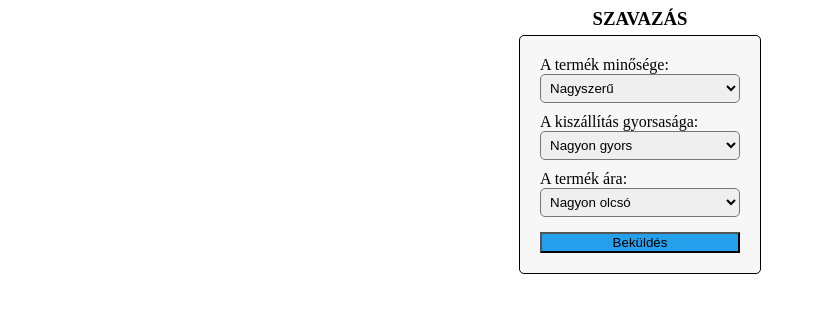
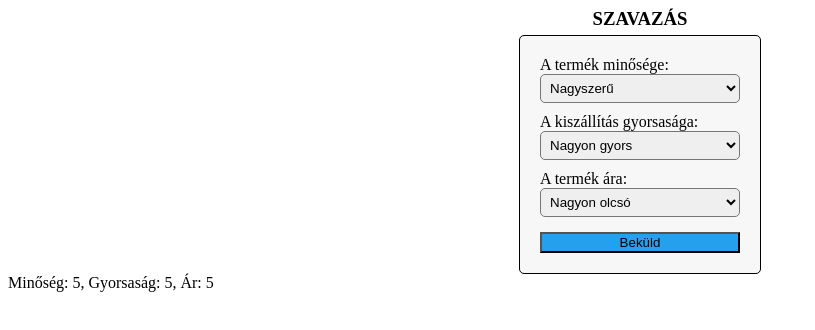
Before and after one commit to Szucs-Zsolt/fullstack-angular-mongodb-nodejs-api, an Angular app in the folder frontend-szavazas/: page / in a window 1280 px wide. Shown: the top 330 px of the page, without its empty margins (0-815 px from the left). Built offline with nearby package versions, Linux system fonts and the light colour scheme.

Commit message:
Form + submit kész (API része mégnem).

```diff
--- a/frontend-szavazas/src/app/app.module.ts
+++ b/frontend-szavazas/src/app/app.module.ts
@@ -1,5 +1,6 @@
 import { NgModule } from '@angular/core';
 import { BrowserModule } from '@angular/platform-browser';
+import { FormsModule } from '@angular/forms';
 
 import { AppRoutingModule } from './app-routing.module';
 import { AppComponent } from './app.component';
@@ -12,7 +13,8 @@ import { SzavazasComponent } from './szavazas/szavazas.component';
   ],
   imports: [
     BrowserModule,
-    AppRoutingModule
+    AppRoutingModule,
+    FormsModule
   ],
   providers: [],
   bootstrap: [AppComponent]
--- a/frontend-szavazas/src/app/szavazas/szavazas.component.html
+++ b/frontend-szavazas/src/app/szavazas/szavazas.component.html
@@ -2,36 +2,37 @@
     <h3>SZAVAZÁS</h3>
 </div>
 
-
-<div class="form-szavazas">
-    <form>
+<form (ngSubmit)="onSubmit()"  class="form-szavazas">
     <div>A termék minősége:</div>
-        <select name="minoseg" id="minoseg" value="5">
+    <select name="minoseg" id="minoseg" [(ngModel)]="minoseg">
         <option value="1">Alacsony</option>
         <option value="2">Átlag alatti</option>
         <option value="3">Átlagos</option>
         <option value="4">Átlag feletti</option>
-            <option value="5" selected>Nagyszerű</option>
+        <option value="5">Nagyszerű</option>
     </select>
 
     <div>A kiszállítás gyorsasága:</div>
-        <select name="gyorsasag" id="gyorsasag" value="5">
+    <select name="gyorsasag" id="gyorsasag" [(ngModel)]="gyorsasag">
         <option value="1">Nagyon lassú</option>
         <option value="2">Lassú</option>
         <option value="3">Átlagos</option>
         <option value="4">Gyors</option>
-            <option value="5" selected>Nagyon gyors</option>
+        <option value="5">Nagyon gyors</option>
     </select>
 
     <div>A termék ára:</div>
-        <select name="gyorsasag" id="gyorsasag" value="5">
-            <option value="1" selected>Nagyon olcsó</option>
-            <option value="2">Viszonylag olcsó</option>
+    <select name="ar" id="ar" [(ngModel)]="ar">
+        <option value="1">Nagyon drága</option>
+        <option value="2">Viszonylag drága</option>
         <option value="3">Átlagos</option>
-            <option value="4">Viszonylag drága</option>
-            <option value="5">Nagyon drága</option>
+        <option value="4">Viszonylag olcsó</option>
+        <option value="5">Nagyon olcsó</option>
     </select>
 
-        <button type="submit" class="text-center">Beküldés</button>
+    <button type="submit">Beküld</button>
 </form>
+
+<div>
+    Minőség: {{ minoseg }}, Gyorsaság: {{ gyorsasag }}, Ár: {{ ar }}
 </div>
--- a/frontend-szavazas/src/app/szavazas/szavazas.component.ts
+++ b/frontend-szavazas/src/app/szavazas/szavazas.component.ts
@@ -6,5 +6,11 @@ import { Component } from '@angular/core';
   styleUrls: ['./szavazas.component.css']
 })
 export class SzavazasComponent {
+  minoseg: number = 5;
+  gyorsasag: number = 5;
+  ar = 5;
 
+  onSubmit() {
+    console.log(`Minőség: ${this.minoseg}, Gyorsaság: ${this.gyorsasag},  Ár: ${this.ar}`);
+  }
 }
```
Lines whose indentation alone changed are shown as unchanged.
